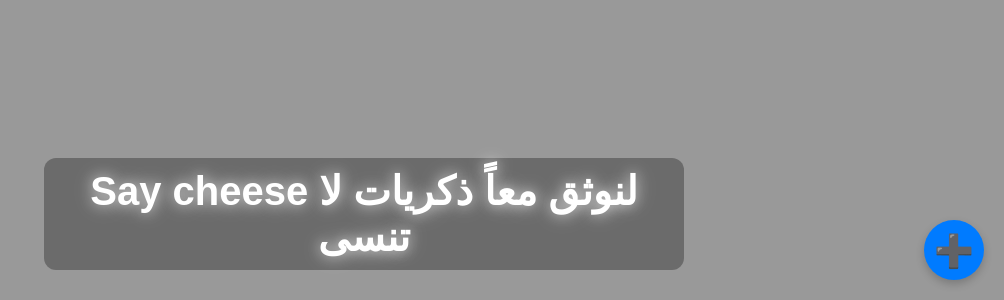
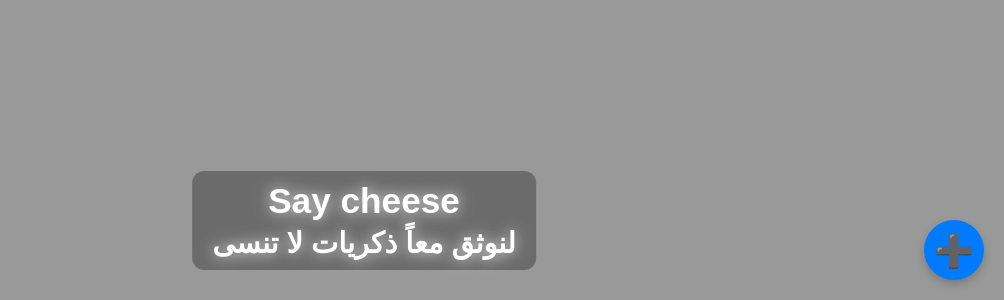
Before and after one commit to samir10068/SayCheese, a React (Create React App) app in the folder client/: page / in a window 1280 px wide. Shown: the part 500-800 px from the top of the page, without its empty margins (276-1280 px from the left). Built offline with nearby package versions, Linux system fonts and the light colour scheme; no server answers.

Commit message:
Initial commit with JSON storage version

```diff
--- a/client/src/components/PhotoUploader.js
+++ b/client/src/components/PhotoUploader.js
@@ -159,8 +159,10 @@ function PhotoUploader() {
           animation: 'pulseGlow 3s ease-in-out infinite',
           zIndex: 10
         }}
-      >Say cheese
-لنوثق معاً ذكريات لا تنسى
+
+      >
+  <div style={{ fontSize: '2.2rem', marginBottom: '5px' }}>Say cheese</div>
+  <div style={{ fontSize: '1.8rem' }}>لنوثق معاً ذكريات لا تنسى</div>
       </div>
 
       {topName && bottomName && (
```
